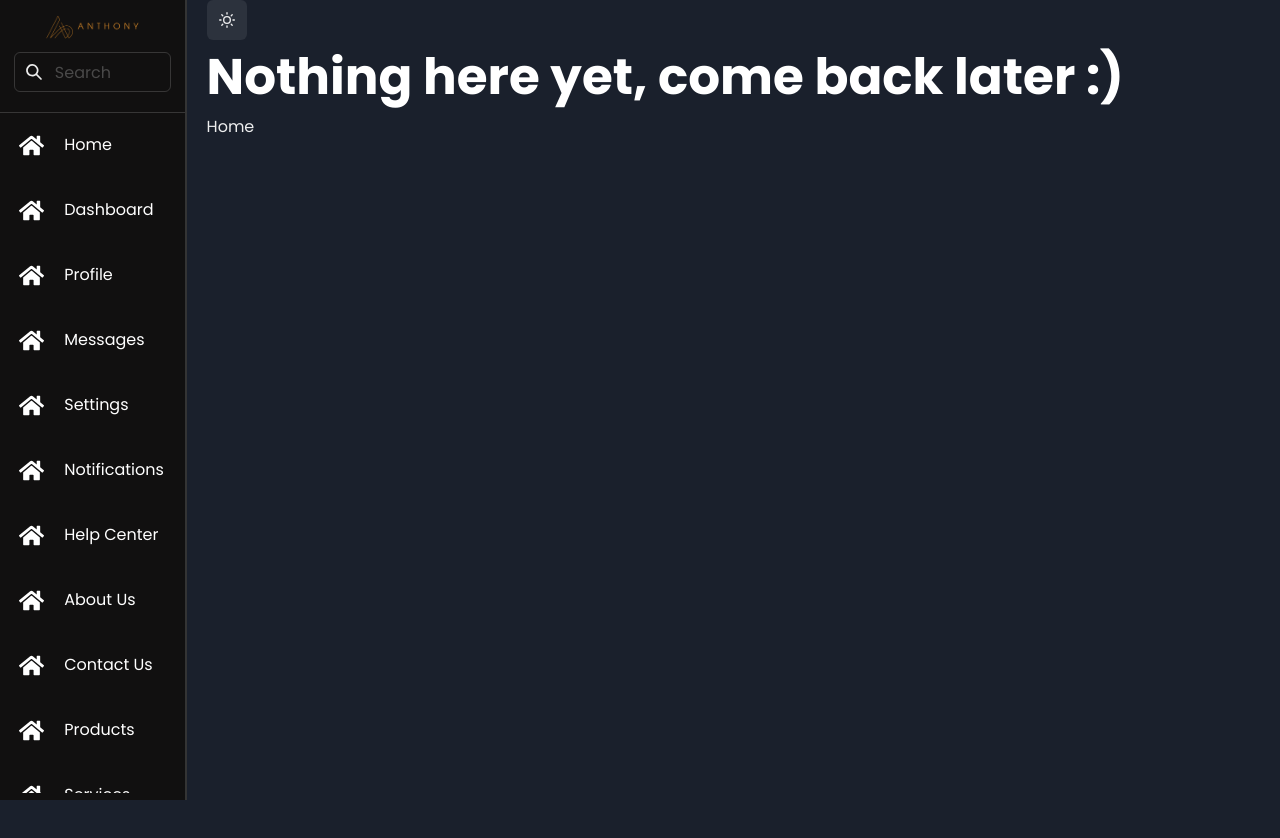
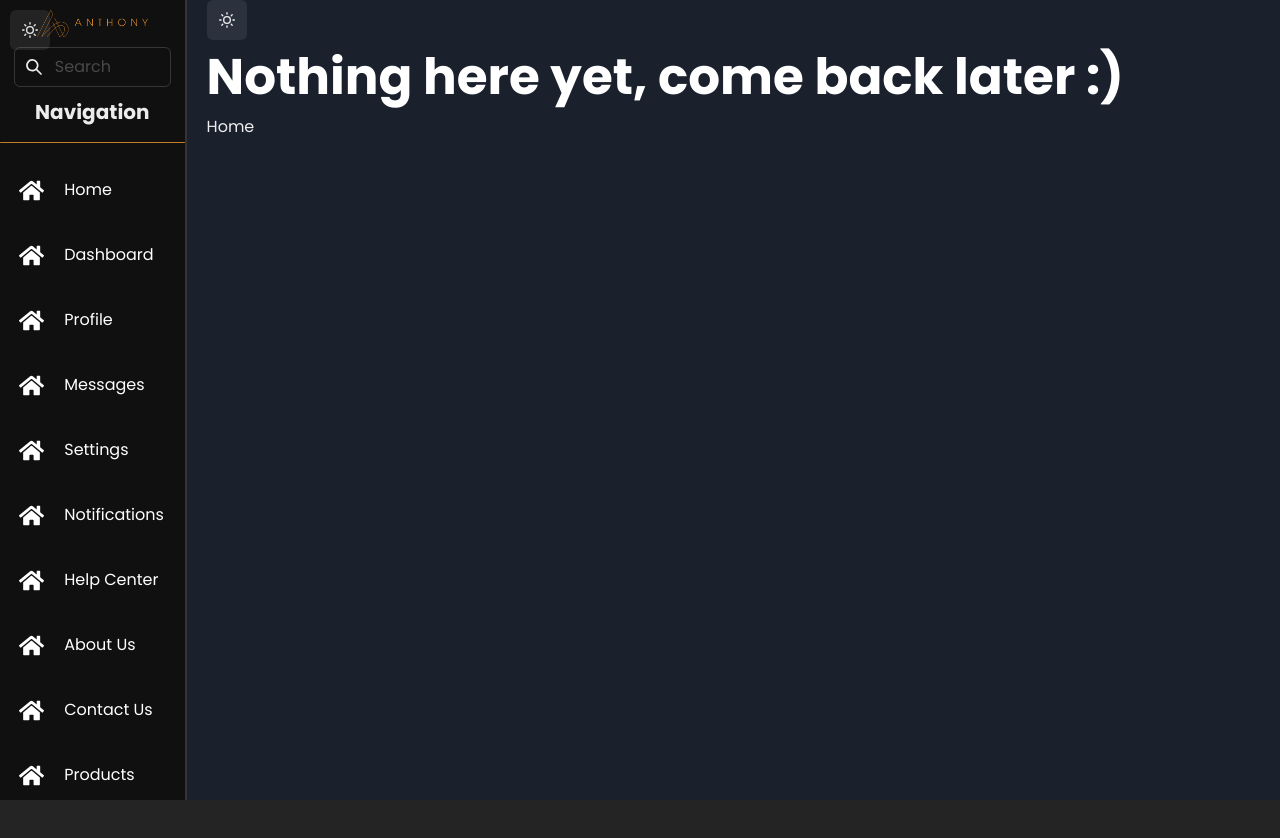
Before and after one commit to AnthonyY-dev/Antsite-2024, a React (Vite) app: page / in a window 1280 px wide. Built offline with nearby package versions, Linux system fonts and the light colour scheme.

Commit message:
Add login security part 0.1

```diff
--- a/src/App.jsx
+++ b/src/App.jsx
@@ -6,9 +6,9 @@ import Sidebar from "./components/Sidebar";
 import Navbar from "./components/Navbar";
 import { FaHome } from "react-icons/fa";
 import DarkModeToggle from "./components/DarkToggle";
-import { useLocation } from "react-router-dom";
 import { useColorModeValue, useDisclosure } from "@chakra-ui/react";
 import MiniDrawer from "./components/MiniDrawer";
+
 let navbarItems = [
   {
     text: "Home",
@@ -102,15 +102,20 @@ let navbarItems = [
   },
 ];
 
+let renderBl = ["/home"];
+
 function App() {
   const { isOpen, onOpen, onClose } = useDisclosure();
   const btnRef = React.useRef();
+
   return (
     <div className="parent" mode={useColorModeValue("light", "dark")}>
-      <BrowserRouter>
-        <Sidebar items={navbarItems}></Sidebar>
-        <div style={{ flexDirection: "column", width: "100%", height: "100%" }}>
-          <Navbar onOpen={onOpen}></Navbar>
+      <BrowserRouter style={{ height: "100vh" }}>
+        <Sidebar items={navbarItems} noRender={renderBl}></Sidebar>
+        <div
+          style={{ flexDirection: "column", width: "100%", height: "100vh" }}
+        >
+          <Navbar onOpen={onOpen} renderBl={renderBl}></Navbar>
           <MiniDrawer
             isOpen={isOpen}
             onClose={onClose}
@@ -120,6 +125,7 @@ function App() {
           <DarkModeToggle></DarkModeToggle>
           <Routes>
             <Route index path="/" element={<LoggedIn />}></Route>
+            <Route path="/home" element={<p>Home page</p>} />
           </Routes>
         </div>
       </BrowserRouter>
--- a/src/components/DarkToggle.jsx
+++ b/src/components/DarkToggle.jsx
@@ -2,7 +2,7 @@
 import { IconButton, useColorMode } from "@chakra-ui/react";
 import { SunIcon, MoonIcon } from "@chakra-ui/icons";
 
-function DarkModeToggle() {
+function DarkModeToggle(props) {
   const { colorMode, toggleColorMode } = useColorMode();
 
   return (
@@ -10,6 +10,7 @@ function DarkModeToggle() {
       aria-label="Toggle Dark Mode"
       icon={colorMode === "light" ? <MoonIcon /> : <SunIcon />}
       onClick={toggleColorMode}
+      {...props}
     />
   );
 }
--- a/src/components/MiniDrawer.jsx
+++ b/src/components/MiniDrawer.jsx
@@ -12,9 +12,12 @@ import {
   useColorModeValue,
   InputGroup,
   InputLeftElement,
+  Icon,
 } from "@chakra-ui/react";
 import { SearchIcon } from "@chakra-ui/icons";
 import search from "../hooks/search";
+import DarkModeToggle from "./DarkToggle";
+import { Link } from "react-router-dom";
 
 function MiniDrawer({ isOpen, onClose, btnRef, pages }) {
   const [searchText, setSearchText] = useState("");
@@ -30,7 +33,7 @@ function MiniDrawer({ isOpen, onClose, btnRef, pages }) {
   return (
     <Drawer
       isOpen={isOpen}
-      placement="right"
+      placement="left"
       onClose={onClose}
       finalFocusRef={btnRef}
       size="md"
@@ -53,6 +56,9 @@ function MiniDrawer({ isOpen, onClose, btnRef, pages }) {
             alt="Banner"
           />
           Navigation
+          <div className="darkModeToggleNav">
+            <DarkModeToggle className="darkModeToggleNav"></DarkModeToggle>
+          </div>
         </DrawerHeader>
         <DrawerBody>
           <InputGroup>
@@ -67,12 +73,36 @@ function MiniDrawer({ isOpen, onClose, btnRef, pages }) {
             />
           </InputGroup>
           <div className="manhr"></div>
+          <div className="items">
+            {(searchText == "" ? pages : renderedItems).map((page) => {
+              return (
+                <Link
+                  to={page.path}
+                  className="sb-l"
+                  mode={useColorModeValue("light", "dark")}
+                  key={page.path}
+                  onClick={onClose}
+                >
+                  <Icon
+                    as={page.icon}
+                    style={{
+                      width: 25,
+                      height: 25,
+                      color: useColorModeValue("#242424", "white"),
+                    }}
+                  ></Icon>
+                  <p style={{ color: useColorModeValue("#242424", "white") }}>
+                    {page.text}
+                  </p>
+                </Link>
+              );
+            })}
+          </div>
         </DrawerBody>
         <DrawerFooter>
           <Button variant="outline" mr={3} onClick={onClose}>
-            Cancel
+            Close
           </Button>
-          <Button colorScheme="orange">Save</Button>
         </DrawerFooter>
       </DrawerContent>
     </Drawer>
--- a/src/components/Navbar.jsx
+++ b/src/components/Navbar.jsx
@@ -1,8 +1,13 @@
 import React from "react";
 import { useColorModeValue, IconButton } from "@chakra-ui/react";
 import { HamburgerIcon } from "@chakra-ui/icons";
+import renderNavigation from "../hooks/renderNavigation";
 
-const Navbar = ({ onOpen }) => {
+const Navbar = ({ onOpen, renderBl }) => {
+  if (!renderNavigation(renderBl)) {
+    return "";
+  }
+
   return (
     <div className="navbar" mode={useColorModeValue("light", "dark")}>
       <IconButton
--- a/src/components/Sidebar.jsx
+++ b/src/components/Sidebar.jsx
@@ -8,11 +8,11 @@ import {
   useColorModeValue,
 } from "@chakra-ui/react";
 import { SearchIcon } from "@chakra-ui/icons";
-import { render } from "react-dom";
 import search from "../hooks/search";
+import DarkModeToggle from "./DarkToggle";
+import renderNavigation from "../hooks/renderNavigation";
 
-
-const Sidebar = ({ items }) => {
+const Sidebar = ({ items, noRender }) => {
   const [renderedItems, setRenderedItems] = useState(items);
 
   const [searchResultCount, setSRC] = useState(0);
@@ -24,6 +24,11 @@ const Sidebar = ({ items }) => {
     setRenderedItems(closestMatches);
     setSRC(closestMatches.length);
   }, [searchText, items]);
+
+  if (!renderNavigation(noRender)) {
+    return "";
+  }
+
   return (
     <div
       className="sidebar"
@@ -31,10 +36,10 @@ const Sidebar = ({ items }) => {
       mode={useColorModeValue("light", "dark")}
     >
       <div className="sbTop">
-        <img
-          src={useColorModeValue("./bannerLight.png", "./banner.png")}
-          className="banner"
-        ></img>
+        <div className="darkModeToggleNav" style={{ marginTop: 10 }}>
+          <DarkModeToggle></DarkModeToggle>
+        </div>
+        <img src={"bannerRimlessnobg.png"} className="banner"></img>
         <div className="searchParent">
           <InputGroup>
             <InputLeftElement pointerEvents="none">
@@ -49,6 +54,9 @@ const Sidebar = ({ items }) => {
               placeholder="Search"
             />
           </InputGroup>
+          <p style={{ marginTop: 10, fontSize: 20, fontWeight: 700 }}>
+            Navigation
+          </p>
           {searchText != "" ? (
             <p className="searchResText" id="searchResults">
               {searchText == "" ? items.length : searchResultCount} Search
@@ -63,7 +71,7 @@ const Sidebar = ({ items }) => {
         </div>
       </div>
 
-      <hr style={{ marginTop: 20 }} />
+      <div className="manhr"></div>
       <div className="items">
         {(searchText == "" ? items : renderedItems).map((page) => {
           return (
--- /dev/null
+++ b/src/hooks/renderNavigation.js
@@ -0,0 +1,16 @@
+import React from 'react'
+import { useLocation } from 'react-router-dom';
+
+const renderNavigation = (noRender) => {
+    let location = useLocation()
+
+    for (let i = 0; i <= noRender.length; i++) {
+        if (noRender[i] == location.pathname) {
+            return false;
+            break;
+        }
+    }
+  return true
+}
+
+export default renderNavigation
--- a/src/index.css
+++ b/src/index.css
@@ -12,6 +12,7 @@
 body {
   padding: 0px;
   margin: 0px;
+  height: 100vh;
 }
 
 * {
@@ -103,7 +104,9 @@ body {
 }
 
 .banner {
-  max-width: 100%;
+  max-width: 60%;
+  margin-left: auto;
+  margin-right: auto;
   margin-bottom: 10px;
   margin-top: 10px;
 }
@@ -111,11 +114,15 @@ body {
 .searchParent {
   width: 85%;
   margin: auto;
+  display: flex;
+  flex-direction: column;
+  align-items: center;
 }
 
 .sb-top {
   display: flex;
   flex-direction: column;
+  justify-content: center;
 }
 
 .searchResText {
@@ -138,3 +145,8 @@ body {
   left: 50%;
   transform: translateX(-50%);
 }
+
+.darkModeToggleNav {
+  position: absolute;
+  left: 10px;
+}
```
